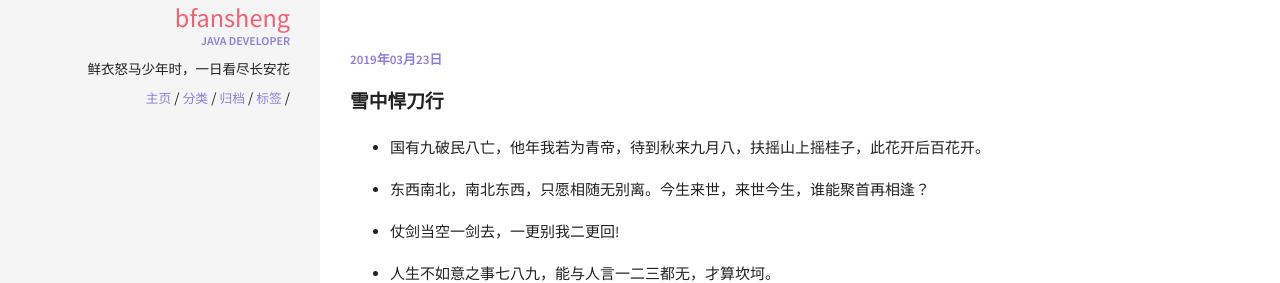
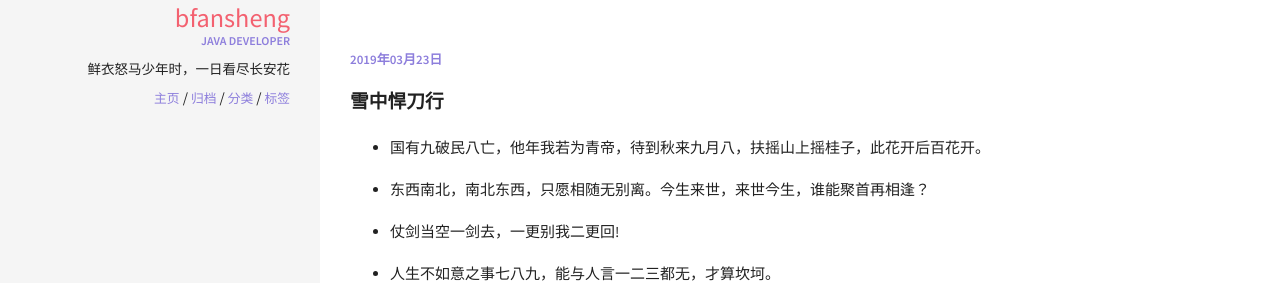
Before and after one commit to bfansheng/blog-jekins, a Jekyll site: the page built from index.html, in a window 1280 px wide. Shown: the part 500-783 px from the top of the page. Built offline with Jekyll 4.4.1, drawn with Linux system fonts in a browser that asks for light colours.

Commit message:
update sidebar.html

```diff
--- a/_includes/sidebar.html
+++ b/_includes/sidebar.html
@@ -13,14 +13,24 @@
         <a href="{{ site.url }}/">主页</a>
         <span>/</span>
       </li>
-      {% for page in site.pages %} {% if page.title %}
+
+      <!-- 归档 -->
       <li class="nav-item">
-        <a href="{{ site.url }}{{ page.url }}">{{ page.title }}</a>
-        {% unless forloop.last %}
+        <a href="{{ site.url }}/archive">归档</a>
           <span>/</span>
-        {% endunless %}
       </li>
-      {% endif %} {% endfor %}
+
+      <!-- 分类 -->
+      <li class="nav-item">
+        <a href="{{ site.url }}/categories">分类</a>
+          <span>/</span>
+      </li>
+
+      <!-- 标签 -->
+      <li class="nav-item">
+        <a href="{{ site.url }}/tags">标签</a>
+      </li>
+
     </ul>
   </nav>
   <!-- {% include social-links.html %} -->
```
